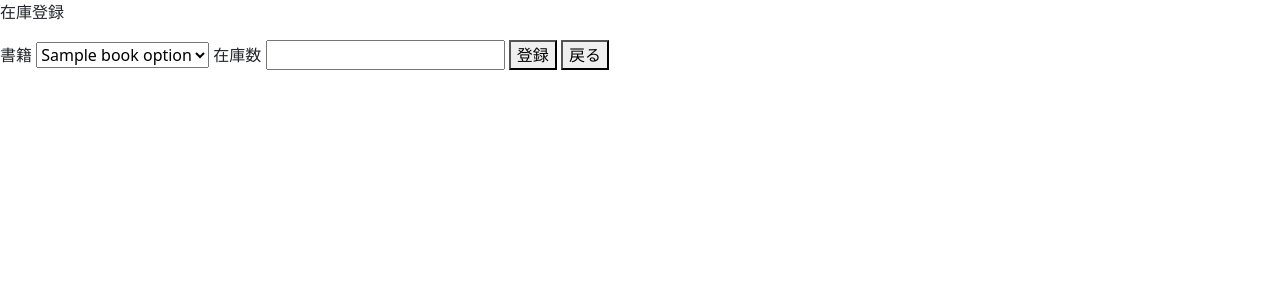
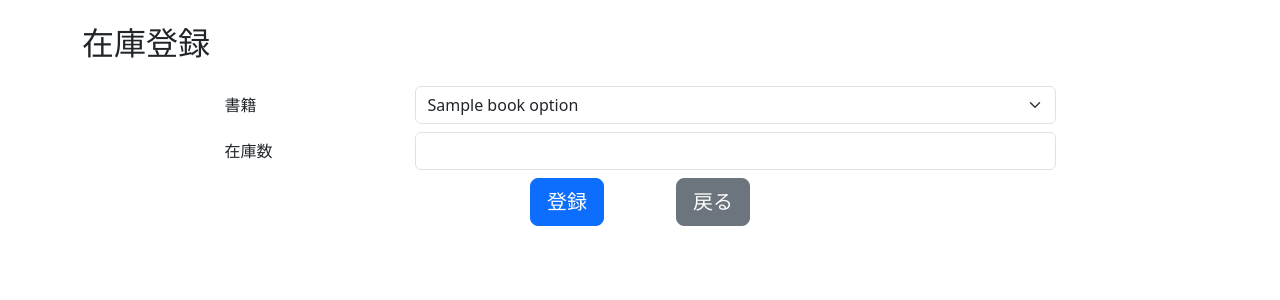
Before and after one commit to uk-works/ibis, a Spring app: template src/main/resources/templates/inventory/store/register.html in a window 1280 px wide. Shown: the part 140-440 px from the top of the page. Run offline with Thymeleaf, Linux system fonts and the light colour scheme; the template is opened without the code that fills it: most values are stand-ins (such as "Sample title", 1, 10 or a date in 2020); data that the repository does not hold is empty.

Commit message:
在庫管理（書店員）在庫登録　レイアウト実装

```diff
--- a/src/main/resources/templates/inventory/store/register.html
+++ b/src/main/resources/templates/inventory/store/register.html
@@ -10,24 +10,40 @@
 </head>
 <header th:replace="~{common/store_header :: page_header}"></header>
 <body>
-	<p>在庫登録</p>
+
+	<main class="container mt-4">
+		<h2 class="mb-4">在庫登録</h2>
 
 		<form th:action="@{/inventory/create}" method="post" th:object="${inventoryRequest}">
 
-		<label>書籍
-			<select th:field="*{bookId}">
+			<div class="row justify-content-center align-items-center mb-2">
+				<label class="col-md-2 col-form-label">書籍</label>
+				<div class="col-md-7">
+					<select class="form-select" th:field="*{bookId}">
 						<option th:each="book : ${bookOptions}" th:value="${book.bookId}">
 							[[${book.bookTitle}]]
 						</option>
 					</select>
-		</label>
+				</div>
+			</div>
+
+			<div class="row justify-content-center align-items-center mb-2">
+				<label class="col-md-2 col-form-label">在庫数</label>
+				<div class="col-md-7">
+					<input type="number" class="form-control" th:field="*{amount}" />
 					<p th:errors="*{amount}"></p>
-		<label>在庫数
-			<input type="number" th:field="*{amount}" />
-		</label>
-		<button>登録</button>
-		<button type="button" onclick="location.href='/inventory/list'">戻る</button>
+				</div>
+			</div>
+
+			<div class="row justify-content-center align-items-center gap-5">
+				<div class="col-auto">
+					<button class="btn btn-primary btn-lg">登録</button>
+				</div>
+				<div class="col-auto">
+					<button type="button" class="btn btn-secondary btn-lg" onclick="location.href='/inventory/list'">戻る</button>
+				</div>
 		</form>
+	</main>
 
 	<script th:src="@{../../js/bootstrap.bundle.min.js}"></script>
 
```
Lines whose indentation alone changed are shown as unchanged.
